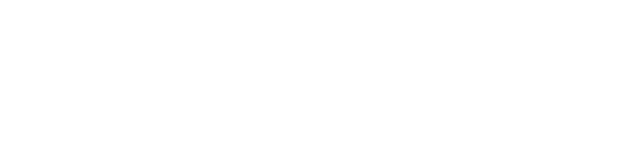
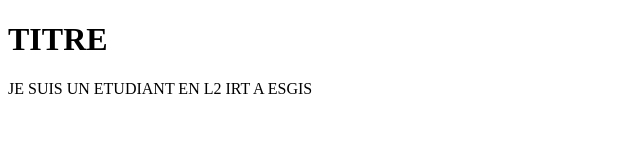
Before and after one commit to DevDinast/mon-cv, a plain HTML site: page index.html in a window 1280 px wide. Shown: the whole page, without its empty margins (0-640 px from the left). Drawn offline with Linux system fonts and the light colour scheme.

Commit message:
mise en place de la section Titre

```diff
--- a/index.html
+++ b/index.html
@@ -7,6 +7,7 @@
     <link rel="stylesheet"href="style.css">
 </head>
 <body>
-
+    <h1>TITRE</h1>
+    JE SUIS UN ETUDIANT EN L2 IRT A ESGIS
 </body>
 </html>
```
